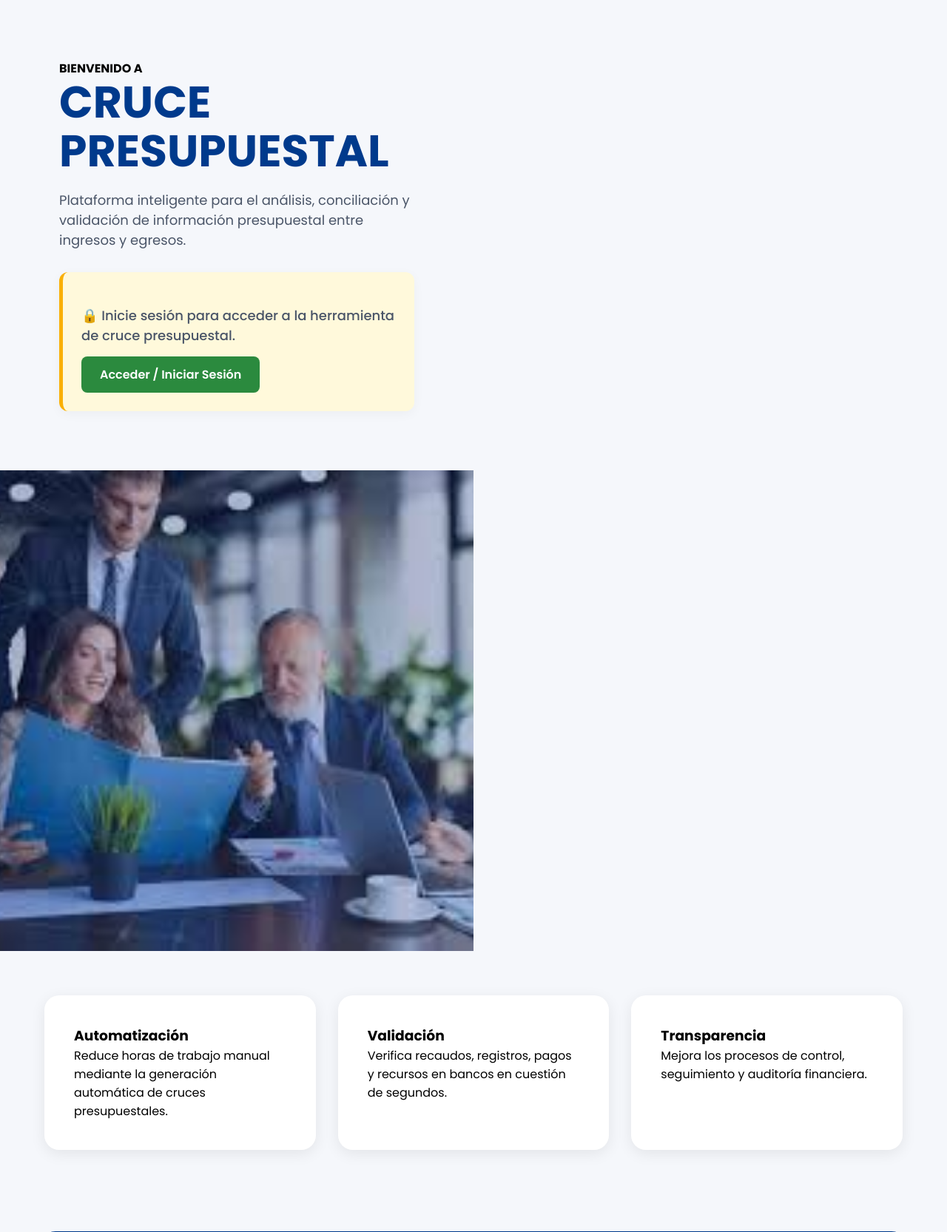
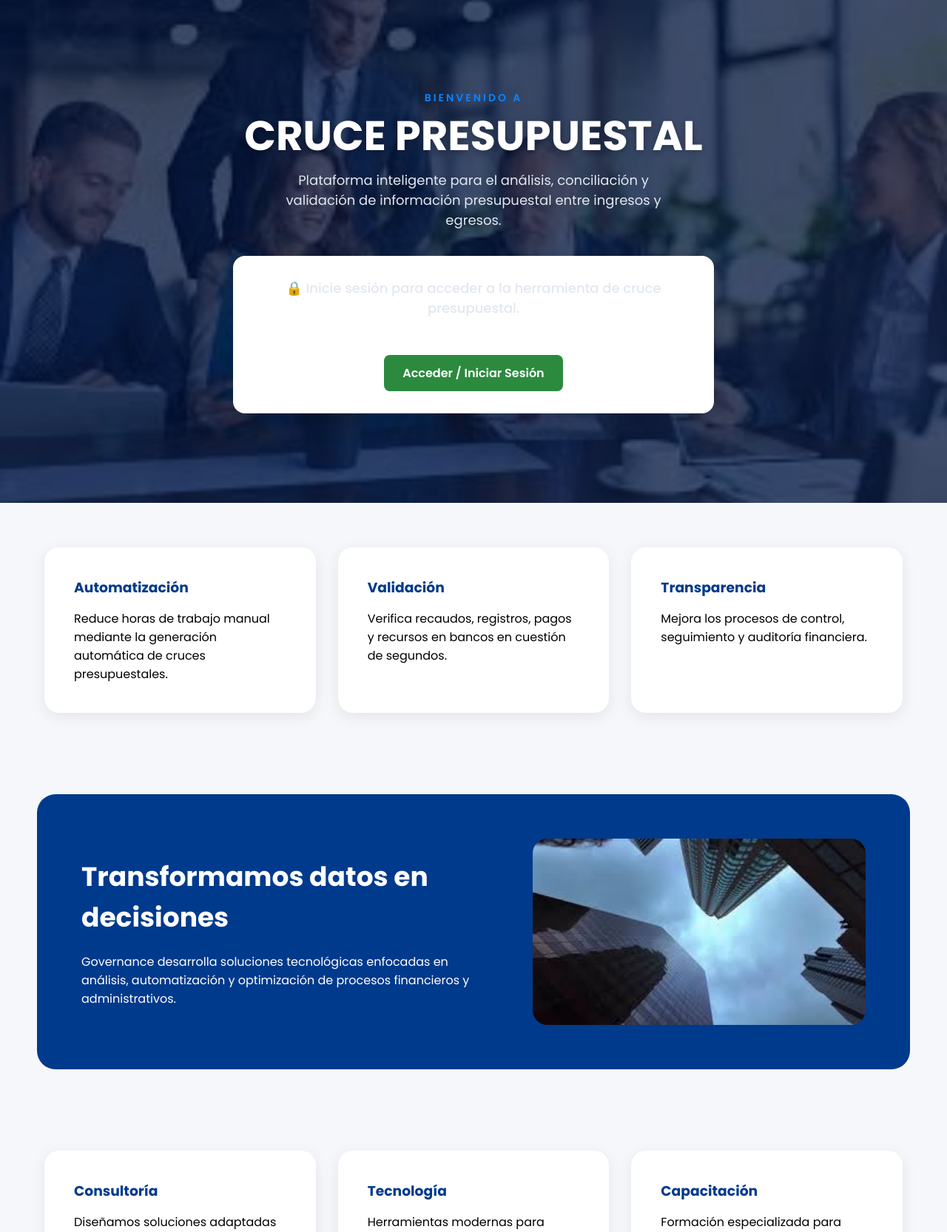
Before and after one commit to DiegoMunoz150/cruce-presupuestal, a Flask app: page / in a window 1280 px wide. Shown: the part 107-1773 px from the top of the page at 74% size. Run offline with Flask 3, Linux system fonts and the light colour scheme.

Commit message:
Mejora imagen

```diff
--- a/static/css/style.css
+++ b/static/css/style.css
@@ -50,64 +50,91 @@ body {
     background: #0066cc;
 }
 
-/* ========================= */
-/* HERO (EXTREMO A EXTREMO CORREGIDO) */
-/* ========================= */
-.hero {
+/* ==========================================================================
+   HERO BANNER DE EXTREMO A EXTREMO CON IMAGEN DE FONDO
+   ========================================================================== */
+.hero-slider-bg {
+    position: relative;
+    width: 100vw;
+    min-height: 85vh; /* Ocupa de manera fluida la pantalla */
+    margin-left: calc(-50vw + 50%);
+    margin-right: calc(-50vw + 50%);
+
+    /* Configuración de la imagen de fondo de extremo a extremo */
+    background-image: url('/static/img/hero.jpg');
+    background-position: center center;
+    background-size: cover;
+    background-repeat: no-repeat;
+
     display: flex;
     align-items: center;
-    justify-content: space-between;
-    padding: 0; /* Quitamos el padding para permitir que la imagen toque el borde */
-    background: #ffffff; /* Fondo blanco para la sección del Hero */
-    width: 100%;
+    justify-content: center;
+    padding: 80px 20px;
 }
 
-.hero-text {
-    width: 50%;
-    padding: 80px; /* Devolvemos tus 80px originales solo al texto */
+/* Capa oscura superpuesta para máxima legibilidad de las letras */
+.hero-overlay {
+    position: absolute;
+    top: 0;
+    left: 0;
+    width: 100%;
+    height: 100%;
+    background: rgba(0, 18, 51, 0.65); /* Tono azul oscuro/negro translúcido */
+    z-index: 1;
 }
 
-.hero-text h1 {
-    font-size: 60px;
-    color: #003a8c;
-    line-height: 1.1;
+/* Contenido flotante centralizado encima de la imagen */
+.hero-center-content {
+    position: relative;
+    z-index: 2; /* Se posiciona encima del overlay */
+    width: 100%;
+    max-width: 650px; /* Limita el ancho para que el diseño no se deforme */
+    text-align: center;
+    color: #ffffff;
 }
 
-.hero-text p {
-    margin-top: 20px;
-    font-size: 18px;
-    color: #4a5568;
+.hero-center-content h4 {
+    color: #0a84ff;
+    letter-spacing: 3px;
+    font-weight: 600;
+    font-size: 14px;
+    margin-bottom: 10px;
 }
 
-/* Contenedor de la Imagen a la derecha sin espacios */
-.hero-image {
-    width: 50%;
-    height: 650px; /* Altura ideal fija para que luzca imponente */
+.hero-center-content h1 {
+    font-size: 56px;
+    color: #ffffff;
+    font-weight: 700;
+    line-height: 1.1;
+    margin-bottom: 15px;
+    text-shadow: 0 2px 10px rgba(0,0,0,0.3);
 }
 
-.hero-image img {
-    width: 100%;
-    height: 100%;
-    object-fit: cover; /* Llena el espacio sin estirarse ni deformarse */
-    border-radius: 0;  /* Bordes rectos para ir de extremo a extremo */
-    display: block;
+.hero-center-content p {
+    font-size: 18px;
+    color: #e2e8f0;
+    line-height: 1.5;
+    margin-bottom: 35px;
+    max-width: 550px;
+    margin-left: auto;
+    margin-right: auto;
 }
 
-/* ========================= */
-/* FORMULARIO Y AVISO DE ACCESO */
-/* ========================= */
+/* ==========================================================================
+   FORMULARIO ADAPTADO SOBRE EL HERO BANNER
+   ========================================================================== */
 .upload-form {
-    margin-top: 30px;
-    background: #f8fafc;
-    padding: 25px;
-    border-radius: 12px;
-    box-shadow: 0 4px 12px rgba(0,0,0,0.03);
-    border: 1px solid #e2e8f0;
+    background: rgba(255, 255, 255, 0.96); /* Fondo blanco sutilmente translúcido */
+    padding: 30px;
+    border-radius: 16px;
+    box-shadow: 0 10px 30px rgba(0, 0, 0, 0.25);
+    border: none;
+    text-align: left; /* Alineación limpia para textos y cajas de subida */
 }
 
 .upload-form label {
     display: block;
-    font-weight: 500;
+    font-weight: 600;
     color: #003a8c;
     margin-bottom: 8px;
     font-size: 14px;
@@ -128,30 +157,31 @@ body {
     background: #0a84ff;
     color: white;
     border: none;
-    padding: 12px;
+    padding: 14px;
     border-radius: 8px;
     font-size: 16px;
     font-weight: 600;
     cursor: pointer;
-    transition: background 0.3s ease;
+    transition: all 0.3s ease;
+    box-shadow: 0 4px 12px rgba(10, 132, 255, 0.3);
 }
 
 .upload-form button:hover {
     background: #0066cc;
+    transform: translateY(-1px);
 }
 
 /* Cuadro de aviso para usuarios no autenticados */
 .access-prompt {
-    margin-top: 30px;
-    background: #fff9db;
-    padding: 25px;
-    border-radius: 12px;
-    border-left: 5px solid #fab005;
-    box-shadow: 0 4px 15px rgba(0,0,0,0.04);
+    background: #ffffff;
+    padding: 30px;
+    border-radius: 16px;
+    box-shadow: 0 10px 30px rgba(0,0,0,0.2);
+    text-align: center;
 }
 
 .lock-text {
-    color: #2c2e33;
+    color: #334155;
     font-size: 16px;
     font-weight: 500;
 }
@@ -190,6 +220,11 @@ body {
     box-shadow: 0 5px 20px rgba(0,0,0,.08);
 }
 
+.card h3 {
+    color: #003a8c;
+    margin-bottom: 15px;
+}
+
 /* ========================= */
 /* BLOQUE AZUL ORIGINAL */
 /* ========================= */
@@ -204,15 +239,19 @@ body {
     padding: 60px;
 }
 
-/* Corrección de la alineación interna del bloque azul */
 .blue-text {
     width: 50%;
+}
+
+.blue-text h2 {
+    font-size: 36px;
+    margin-bottom: 20px;
 }
 
 .blue-image img {
     width: 450px;
     border-radius: 20px;
-    display: block; /* Asegura que no rompa el flujo */
+    display: block;
 }
 
 /* ========================= */
--- a/templates/index.html
+++ b/templates/index.html
@@ -32,9 +32,8 @@
         </ul>
     </nav>
 
-    <section class="hero-full-width">
-        <div class="hero-content-wrapper">
-            <div class="hero-text" data-aos="zoom-in">
+    <section class="hero-slider-bg">
+        <div class="hero-overlay"></div> <div class="hero-center-content" data-aos="zoom-in">
             <h4>BIENVENIDO A</h4>
             <h1>CRUCE PRESUPUESTAL</h1>
             <p>
@@ -59,11 +58,6 @@
                     <a href="/login" class="btn-cta-login">Acceder / Iniciar Sesión</a>
                 </div>
             {% endif %}
-            </div>
-
-            <div class="hero-image">
-                <img src="/static/img/hero.jpg" alt="Governance">
-            </div>
         </div>
     </section>
 
```
Also changed, not shown: other parts of static/css/style.css (+13 -15 lines). Lines whose indentation alone changed are shown as unchanged.
